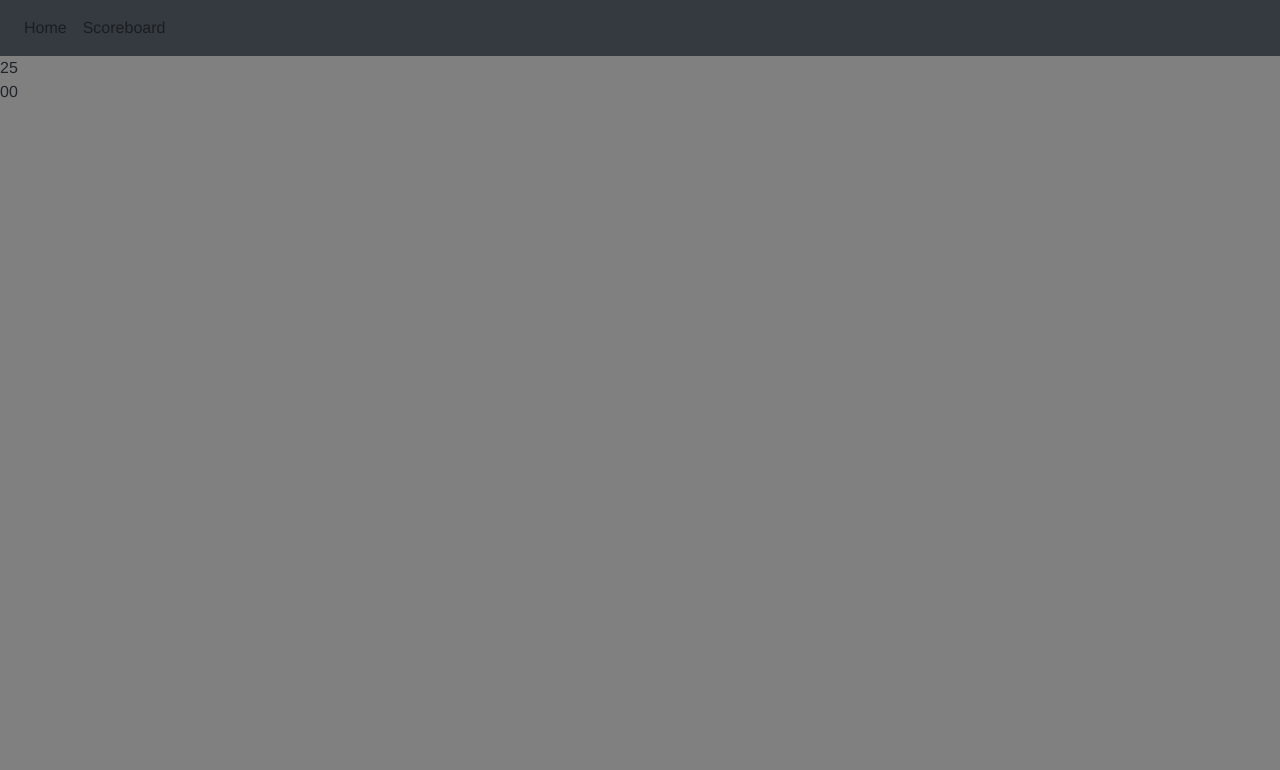
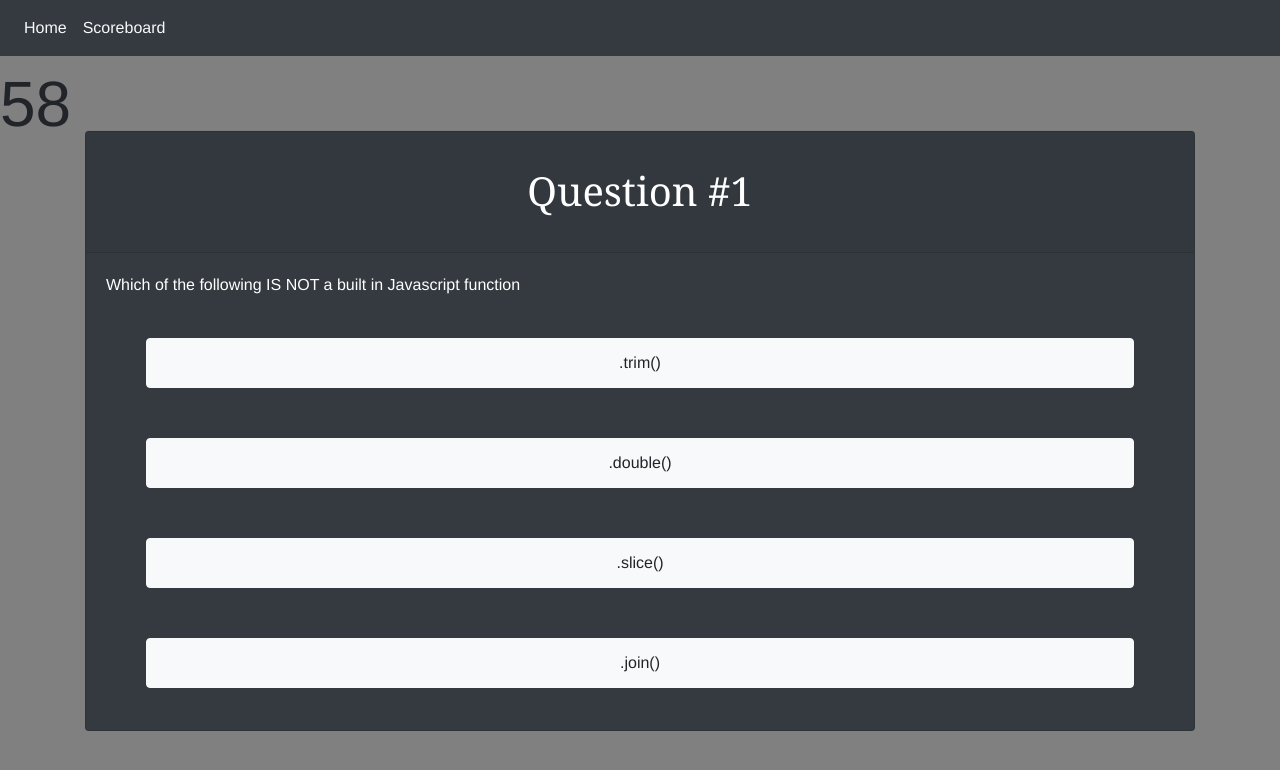
Before and after one commit to Brando2147/Code-Quiz, a plain HTML site: page index.html in a window 1280 px wide. Both pictures are taken after a click on the button "Begin Quiz". Drawn offline with nearby package versions, Linux system fonts and the light colour scheme.

Commit message:
Updated logic for timer and final page

```diff
--- a/index.html
+++ b/index.html
@@ -6,8 +6,6 @@
     <link rel="stylesheet" href="https://stackpath.bootstrapcdn.com/bootstrap/4.3.1/css/bootstrap.min.css">
     <link rel="stylesheet" type="text/css" href="style.css">
     <script src="https://cdnjs.cloudflare.com/ajax/libs/jquery/3.2.1/jquery.min.js"></script>
-    <script src="script.js"></script>
-    <link type="text/css" rel="stylesheet" href="clock_assets/flipclock.css" />
 </head>
 
 <body>
@@ -18,16 +16,14 @@
 
         <!-- Navbar List -->
         <nav class="navbar-nav">
-            <a class="nav-link " href="#" id="home"> Home </a>
+            <a class="nav-link text-light " href="#" id="home"> Home </a>
 
-            <a class="nav-link" href="#">Scoreboard</a>
+            <a class="nav-link text-light" href="#">Scoreboard</a>
         </nav>
     </nav>
 
-    <div class="timer">
-        <div id="minutes">25</div>
-        <div id="seconds">00</div>
-    </div>
+    <div id="minutes"></div>
+    <div id="seconds"></div>
 
     <div class="container ">
         <section id="landing">
@@ -36,22 +32,48 @@
                     <div class="card text-white bg-dark justify-content-center">
                         <div class="card-header">
                             <h1>JavaScript Code Quiz</h1>
+                            <div id="final"></div>
+                            <h2 id="h2"></h2>
                         </div>
 
                         <div class="card-body">
-                            <p class="card-text">Some quick example text to build on the card title and make up the bulk
-                                of the card's content.</p>
+                            <p class="card-text">This is a Javascript quiz to test your knowledge. You will be given 5
+                                minutes for the quiz. For every wrong answer you will lose 1 minutes from the clock.
+                                Please feel free to add your name to the scoreboard </p>
                         </div>
                     </div>
                 </div>
             </div>
         </section>
 
-        <section id="timer">
-            <span id="minutes">
-            </span>
-            <span id="seconds">
-            </span>
+
+        <div id="questions">
+
+            <div class="qCard">
+                <div class="card text-white bg-dark justify-content-center">
+                    <div class="card-header">
+                        <h1 class="question-number">JavaScript Code Quiz</h1>
+                    </div>
+                    <div class="card-body">
+                        <p class="question-text">
+                        </p>
+                        <div class="col">
+                            <div id="choices">
+                                <button id="ChoiceA" class="btn btn-light"><span id="optA"></span></button>
+                                <button id="ChoiceB" class="btn btn-light"><span id="optB"></span></button>
+                                <button id="ChoiceC" class="btn btn-light"><span id="optC"></span></button>
+                                <button id="ChoiceD" class="btn btn-light"><span id="optD"></span></button>
+                            </div>
+                        </div>
+                    </div>
+                </div>
+            </div>
+            <section id="timer">
+                <div id="minutes">
+                    <div id="seconds">
+                    </div>
+                </div>
+        </div>
         </section>
         <div class="buttons">
             <button id="begin" class="btn btn-dark"> Begin Quiz</button>
@@ -61,5 +83,6 @@
 
 
 </body>
+<script src="script.js"></script>
 
 </html>
--- a/script.js
+++ b/script.js
@@ -3,86 +3,192 @@ $(document).ready(function () {
 
 
     // Selecting elements
-    var minutesDisplay = document.querySelector("#minutes");
     var secondsDisplay = document.querySelector("#seconds");
     var beginBtn = document.getElementById("begin");
     var landing = document.getElementById("landing");
-    var questions = document.getElementById("questions")
-    var nextQuestion = document.getElementById("next")
-    var home = document.getElementById("home")
+    var home = document.getElementById("home");
+    var choices = document.getElementById("choices");
+    var questionNumber = document.querySelector(".question-number");
+    var choiceA = document.getElementById("ChoiceA");
+    var choiceB = document.getElementById("ChoiceB");
+    var choiceC = document.getElementById("ChoiceC");
+    var choiceD = document.getElementById("ChoiceD");
+    var optA = document.getElementById("optA")
+    var optB = document.getElementById("optB")
+    var optC = document.getElementById("optC")
+    var optD = document.getElementById("optD")
+    var qCard = document.querySelector(".qCard");
+    var final = document.getElementById("final");
+    var h2 = document.getElementById("h2");
+    qCard.setAttribute("style", "display:none");
+
 
 
 
     // Declaring global variables
     var totalSeconds = 0;
     var secondsElapsed = 0;
+    var currentQuestion = 0;
+    var userScore = 0;
     var interval;
 
-    let choicesArr = [];
+
+
     let quizQuestions = [
         {
-            question: "",
-            choice: ["", "", "", ""],
-            answer: ""
+            number: "Question #1",
+            question: "Which of the following IS NOT a built in Javascript function",
+            choices: [".trim()", ".double()", ".slice()", ".join()"],
+            answer: ".double()"
 
         },
         {
-            question: "",
-            options: ["", "", "", ""],
-            answer: ""
+            number: "Question #2",
+            question: "Which statement would you use to check for specific conditions in Javascript?",
+            choices: ["Switch", "For", "Select", "If"],
+            answer: "If"
 
         },
         {
-            question: "",
-            options: ["", "", "", ""],
-            answer: ""
+            number: "Question #3",
+            question: "What Javascript keyword is used to declare a variable?",
+            choices: ["let", "create", "for", "if"],
+            answer: "let"
         },
         {
-            question: "",
-            options: ["", "", "", ""],
-            answer: ""
+            number: "Question #4",
+            question: "What syntax is used when invoking a function?",
+            choices: ["[]", "{}", "()", "None"],
+            answer: "()"
 
         },
         {
-            question: "",
-            options: ["", "", "", ""],
-            answer: ""
+            number: "Question #5",
+            question: "Which symbol is NOT used in logical operations?",
+            choices: ["&&", "||", "!", "%"],
+            answer: "%"
 
         }];
 
 
 
+    // Retrive questions
+    function getQuestion() {
 
-    // Start timer countdown
-
-    function startTimer() {
-        setTime();
-
-        if (totalSeconds > 0) {
-
-            interval = setInterval(function () {
-                secondsElapsed++;
-
-                renderTime();
-            }, 1000);
-        } else {
-            alert("Minutes of work/rest must be greater than 0.")
-        }
+        $(".question-number").text(quizQuestions[currentQuestion].number)
+        $(".question-text").text(quizQuestions[currentQuestion].question)
+        $('#ChoiceA').text(quizQuestions[currentQuestion].choices[0])
+        $('#ChoiceB').text(quizQuestions[currentQuestion].choices[1])
+        $('#ChoiceC').text(quizQuestions[currentQuestion].choices[2])
+        $('#ChoiceD').text(quizQuestions[currentQuestion].choices[3])
     }
 
 
-    // Set timer
-    function setTime() {
-        var minutes;
 
-        if (status === "Working") {
-            minutes = workMinutesInput.value.trim();
-        } else {
-            minutes = restMinutesInput.value.trim();
+
+    // Begin button to Display the questions
+    function startTest() {
+        landing.setAttribute("style", "display:none");
+        beginBtn.setAttribute("style", "display:none");
+        qCard.setAttribute("style", "display:inline");
+
+        startTimer();
+        getQuestion();
+    }
+
+
+
+    // Gets next question after making a selection
+    choices.addEventListener("click", function () {
+        currentQuestion++;
+        getQuestion();
+        validateAnswers();
+    })
+
+
+
+    // Validating questions
+    function validateAnswers() {
+
+        document.getElementById("ChoiceA").addEventListener("click", function () {
+
+            if (quizQuestions[currentQuestion].answer === optA) {
+                userScore++;
+            } else {
+                secondsElapsed += 10;
+            }
+        })
+
+
+        document.getElementById("ChoiceB").addEventListener("click", function () {
+
+            if (quizQuestions[currentQuestion].answer === optB) {
+                userScore++;
+            } else {
+                secondsElapsed += 10;
+            }
+        })
+
+
+        document.getElementById("ChoiceC").addEventListener("click", function () {
+
+            if (quizQuestions[currentQuestion].answer === optC) {
+                userScore++;
+            } else {
+                secondsElapsed += 10
+            }
+        })
+
+        document.getElementById("ChoiceD").addEventListener("click", function () {
+            if (quizQuestions[currentQuestion].answer === optD) {
+                userScore++;
+            } else {
+                secondsElapsed += 10
+            }
+        })
+
+
+    }
+
+
+
+    // Creates countdown interval with timer
+    function startTimer() {
+        clearInterval(interval)
+
+
+        interval = setInterval(everySecond, 1000);
+    }
+
+
+    // Interval by a second
+    function everySecond() {
+        secondsElapsed++;
+        renderTime();
+    }
+
+
+    // Sets time to 60 seconds
+    function renderTime() {
+        var secondsLeft = 60 - secondsElapsed;
+
+        if (secondsLeft < 1 || currentQuestion > 5) {
+            clearInterval(interval)
+            qCard.setAttribute("style", "display:none");
+            secondsDisplay.setAttribute("style", "display:none");
+            landing.setAttribute("style", "display:none");
+
         }
 
+
+        secondsDisplay.textContent = secondsLeft;
+
+    }
+
+
+    // Ends the timer
+    function stopTime() {
         clearInterval(interval);
-        totalSeconds = minutes * 60;
     }
 
 
@@ -90,49 +196,7 @@ $(document).ready(function () {
 
 
 
-    function renderTime() {
-        // When renderTime is called it sets the textContent for the timer html...
-        minutesDisplay.textContent = getFormattedMinutes();
-        secondsDisplay.textContent = getFormattedSeconds();
-
-        // ..and then checks to see if the time has run out
-        if (secondsElapsed >= totalSeconds) {
-            if (status === "Working") {
-                alert("Time for a break!");
-            } else {
-                alert("Time to get back to work!");
-            }
-
-            stopTimer();
-        }
-    }
-
-
-
-    beginBtn.addEventListener("click", startQuiz)
-
-    // Begin button to Display the questions
-    function startQuiz() {
-        $("#landing").hide();
-        $("#begin").hide();
-        $("#questions").show();
-    }
-
-
-
-    home.addEventListener("click", home)
-
-    // Home button to restart quiz
-    function home() {
-        $("#landing").show();
-        $("#questions").hide();
-
-    }
-
-
-
-
-
+    beginBtn.addEventListener("click", startTest);
 
 
 })
--- a/style.css
+++ b/style.css
@@ -18,6 +18,28 @@ body {
        margin-top: 75px;
     }
 
+    #choices {
+
+        display: flex;
+        flex-direction: column;
+
+    }
+
+    .btn {
+    height: 50px;
+
+    }
+
+    #minutes, #seconds {
+        display: flex;
+        justify-content: center;
+        font-size: 4em;
+        float: left;
+    }
+
+    #minutes {
+        margin-left: 20px;
+    }
 
 
     #main {
@@ -34,6 +56,29 @@ body {
         height: 600px;
 
     }
+
+    .landing-header {
+        text-align: center;
+        font-family: Georgia, 'Times New Roman', Times, serif;
+    }
+
+    .landing-text {
+        font-size: 24px;
+        text-align: center;
+        font-family: 'Trebuchet MS', 'Lucida Sans Unicode', 'Lucida Grande', 'Lucida Sans', Arial, sans-serif
+    }
+
+    .card-header {
+        text-align: center;
+        font-family: Georgia, 'Times New Roman', Times, serif;
+    }
+
+    .card-text {
+        font-size: 24px;
+        text-align: center;
+        font-family: 'Trebuchet MS', 'Lucida Sans Unicode', 'Lucida Grande', 'Lucida Sans', Arial, sans-serif
+    }
+
 
 
     button {
```
